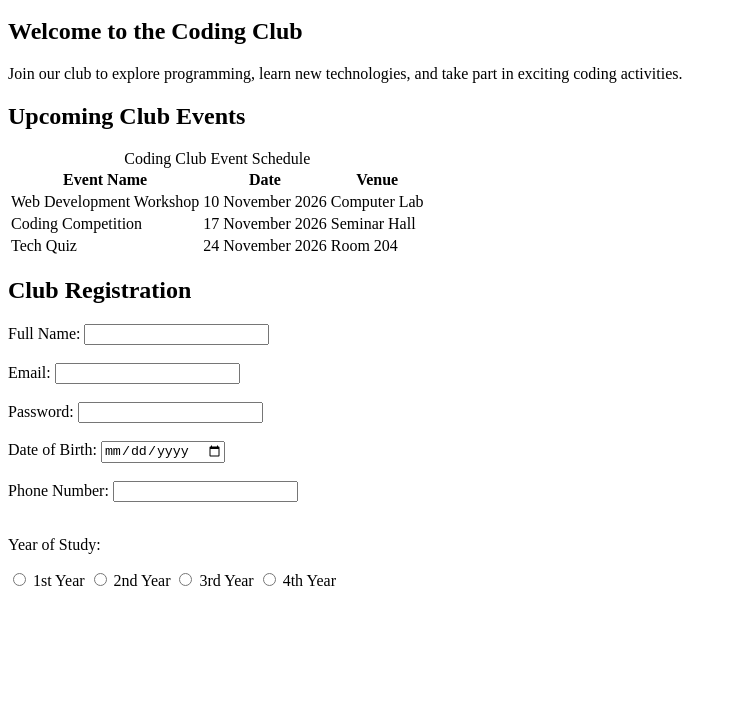
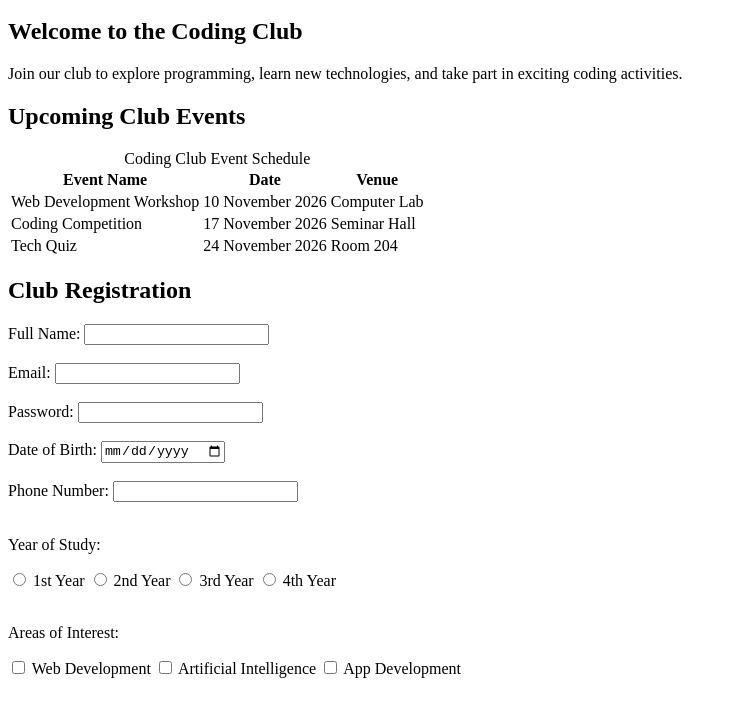
Before and after one commit to priyamvada233/Assignments, a plain HTML site: page week4/index.html in a window 1280 px wide. Shown: the part 100-804 px from the top of the page, without its empty margins (0-737 px from the left). Drawn offline with Linux system fonts and the light colour scheme.

Commit message:
Add registration interest checkboxes

```diff
--- a/week4/index.html
+++ b/week4/index.html
@@ -92,6 +92,19 @@
 <label for="year4">4th Year</label>
 
 <br><br>
+
+<p>Areas of Interest:</p>
+
+<input type="checkbox" id="web" name="interest" value="Web Development">
+<label for="web">Web Development</label>
+
+<input type="checkbox" id="ai" name="interest" value="Artificial Intelligence">
+<label for="ai">Artificial Intelligence</label>
+
+<input type="checkbox" id="app" name="interest" value="App Development">
+<label for="app">App Development</label>
+
+<br><br>
     </form>
 </section>
 </body>
```
